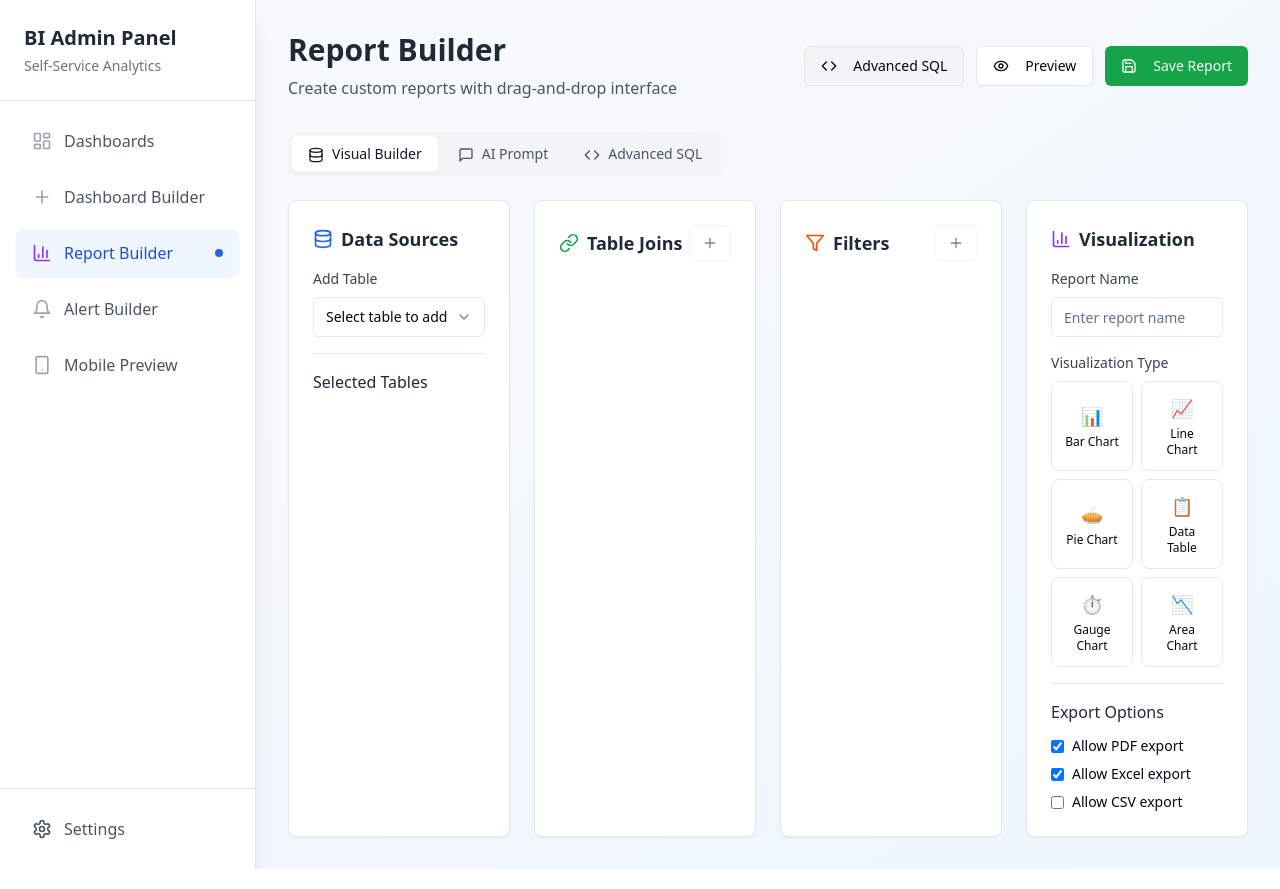
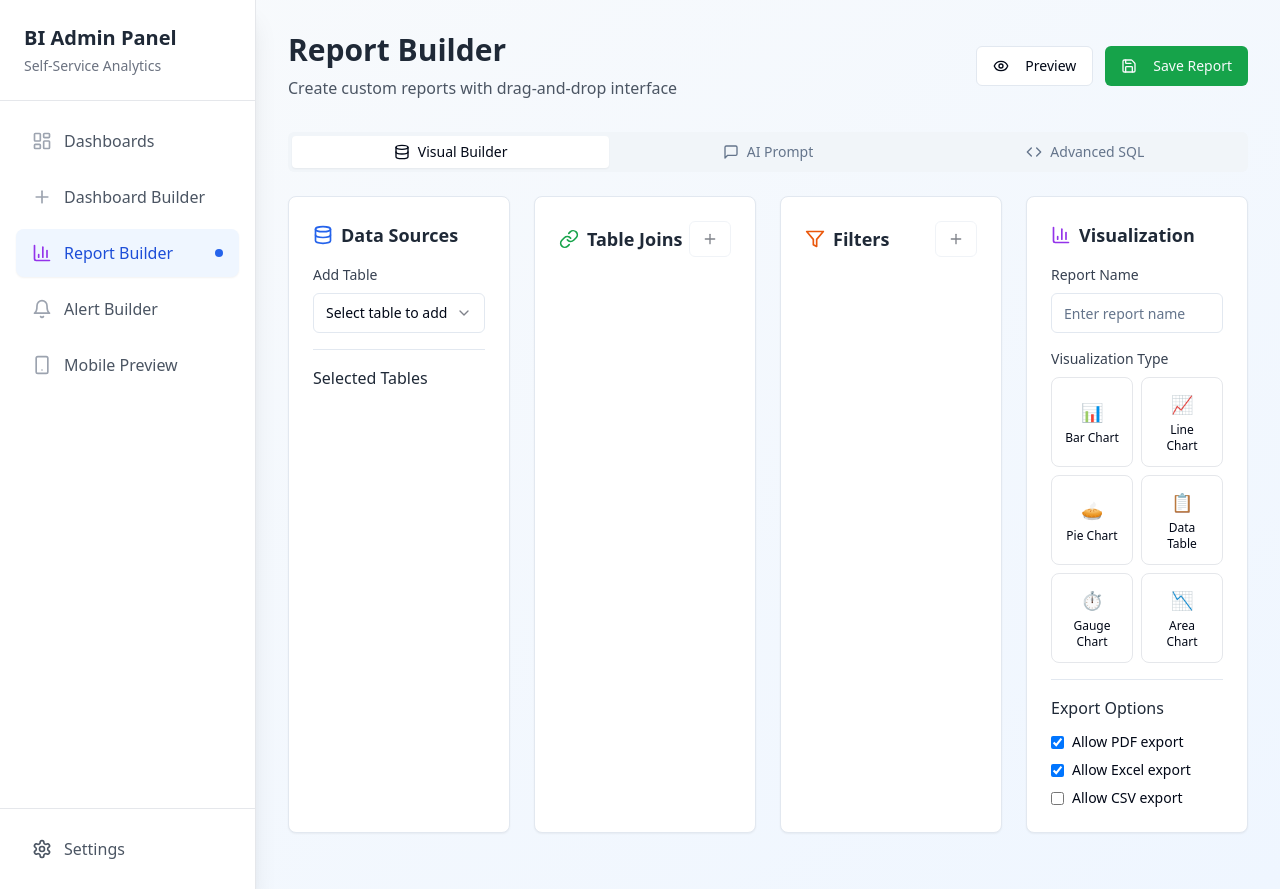
Before and after one commit to arpanm/insight-mobile-studio, a React (Vite) app: page / in a window 1280 px wide. Both pictures are taken after a click on the button "Report Builder". Built offline with nearby package versions, Linux system fonts and the light colour scheme.

Commit message:
Fix: Report Builder tab and visualization issues
- Ensure tabs are always visible in Report Builder.
- Add visualization options for all report creation methods (Visual Builder, AI Prompt, Advanced SQL).

```diff
--- a/src/components/admin/ReportBuilder.tsx
+++ b/src/components/admin/ReportBuilder.tsx
@@ -5,6 +5,7 @@ import { Card } from '@/components/ui/card';
 import { Select, SelectContent, SelectItem, SelectTrigger, SelectValue } from '@/components/ui/select';
 import { Input } from '@/components/ui/input';
 import { Separator } from '@/components/ui/separator';
+import { Tabs, TabsList, TabsTrigger, TabsContent } from '@/components/ui/tabs';
 import { PromptReportBuilder } from './PromptReportBuilder';
 
 interface ReportBuilderProps {
@@ -44,7 +45,7 @@ export const ReportBuilder = ({ onSave, onPreview }: ReportBuilderProps) => {
   const [reportName, setReportName] = useState('');
   const [showAdvanced, setShowAdvanced] = useState(false);
   const [sqlQuery, setSqlQuery] = useState('');
-  const [mode, setMode] = useState<'visual' | 'sql' | 'prompt'>('visual');
+  const [activeTab, setActiveTab] = useState('visual');
 
   const availableTables = [
     {
@@ -93,6 +94,71 @@ export const ReportBuilder = ({ onSave, onPreview }: ReportBuilderProps) => {
     { value: 'gauge', label: 'Gauge Chart', icon: '⏱️' },
     { value: 'area', label: 'Area Chart', icon: '📉' }
   ];
+
+  // Render visualization section for all tabs
+  const renderVisualizationSection = () => (
+    <Card className="p-6">
+      <h2 className="text-lg font-semibold text-gray-800 mb-4 flex items-center">
+        <BarChart3 className="w-5 h-5 mr-2 text-purple-600" />
+        Visualization
+      </h2>
+
+      <div className="space-y-4">
+        <div>
+          <label className="block text-sm font-medium text-gray-700 mb-2">
+            Report Name
+          </label>
+          <Input
+            value={reportName}
+            onChange={(e) => setReportName(e.target.value)}
+            placeholder="Enter report name"
+          />
+        </div>
+
+        <div>
+          <label className="block text-sm font-medium text-gray-700 mb-2">
+            Visualization Type
+          </label>
+          <div className="grid grid-cols-2 gap-2">
+            {chartTypes.map((chart) => (
+              <button
+                key={chart.value}
+                onClick={() => setSelectedChart(chart.value)}
+                className={`p-3 border rounded-lg text-center transition-all ${
+                  selectedChart === chart.value
+                    ? 'border-purple-500 bg-purple-50'
+                    : 'border-gray-200 hover:border-gray-300'
+                }`}
+              >
+                <div className="text-lg mb-1">{chart.icon}</div>
+                <div className="text-xs font-medium">{chart.label}</div>
+              </button>
+            ))}
+          </div>
+        </div>
+
+        <Separator />
+
+        <div>
+          <h3 className="font-medium text-gray-800 mb-3">Export Options</h3>
+          <div className="space-y-2">
+            <label className="flex items-center">
+              <input type="checkbox" className="mr-2" defaultChecked />
+              <span className="text-sm">Allow PDF export</span>
+            </label>
+            <label className="flex items-center">
+              <input type="checkbox" className="mr-2" defaultChecked />
+              <span className="text-sm">Allow Excel export</span>
+            </label>
+            <label className="flex items-center">
+              <input type="checkbox" className="mr-2" />
+              <span className="text-sm">Allow CSV export</span>
+            </label>
+          </div>
+        </div>
+      </div>
+    </Card>
+  );
 
   const addTable = (tableValue: string) => {
     const table = availableTables.find(t => t.value === tableValue);
@@ -175,50 +241,6 @@ export const ReportBuilder = ({ onSave, onPreview }: ReportBuilderProps) => {
     return table ? table.columns : [];
   };
 
-  // Add mode selection at the top
-  const renderModeSelector = () => (
-    <div className="flex gap-1 mb-6 p-1 bg-gray-100 rounded-lg w-fit">
-      <button
-        onClick={() => setMode('visual')}
-        className={`px-4 py-2 rounded-md text-sm font-medium transition-colors ${
-          mode === 'visual'
-            ? 'bg-white text-gray-900 shadow-sm'
-            : 'text-gray-600 hover:text-gray-900'
-        }`}
-      >
-        <Database className="w-4 h-4 mr-2 inline" />
-        Visual Builder
-      </button>
-      <button
-        onClick={() => setMode('prompt')}
-        className={`px-4 py-2 rounded-md text-sm font-medium transition-colors ${
-          mode === 'prompt'
-            ? 'bg-white text-gray-900 shadow-sm'
-            : 'text-gray-600 hover:text-gray-900'
-        }`}
-      >
-        <MessageSquare className="w-4 h-4 mr-2 inline" />
-        AI Prompt
-      </button>
-      <button
-        onClick={() => setMode('sql')}
-        className={`px-4 py-2 rounded-md text-sm font-medium transition-colors ${
-          mode === 'sql'
-            ? 'bg-white text-gray-900 shadow-sm'
-            : 'text-gray-600 hover:text-gray-900'
-        }`}
-      >
-        <Code className="w-4 h-4 mr-2 inline" />
-        Advanced SQL
-      </button>
-    </div>
-  );
-
-  // Return early if prompt mode is selected
-  if (mode === 'prompt') {
-    return <PromptReportBuilder onSave={onSave} onPreview={onPreview} />;
-  }
-
   return (
     <div className="p-8 max-w-7xl mx-auto">
       {/* Header */}
@@ -228,14 +250,6 @@ export const ReportBuilder = ({ onSave, onPreview }: ReportBuilderProps) => {
           <p className="text-gray-600 mt-2">Create custom reports with drag-and-drop interface</p>
         </div>
         <div className="flex gap-3">
-          <Button
-            variant="outline"
-            onClick={() => setShowAdvanced(!showAdvanced)}
-            className="bg-gray-100"
-          >
-            <Code className="w-5 h-5 mr-2" />
-            {showAdvanced ? 'Simple Mode' : 'Advanced SQL'}
-          </Button>
           <Button variant="outline" onClick={onPreview}>
             <Eye className="w-5 h-5 mr-2" />
             Preview
@@ -247,42 +261,24 @@ export const ReportBuilder = ({ onSave, onPreview }: ReportBuilderProps) => {
         </div>
       </div>
 
-      {/* Mode Selector */}
-      {renderModeSelector()}
+      {/* Tabs for different modes */}
+      <Tabs value={activeTab} onValueChange={setActiveTab} className="mb-6">
+        <TabsList className="grid w-full grid-cols-3">
+          <TabsTrigger value="visual" className="flex items-center gap-2">
+            <Database className="w-4 h-4" />
+            Visual Builder
+          </TabsTrigger>
+          <TabsTrigger value="prompt" className="flex items-center gap-2">
+            <MessageSquare className="w-4 h-4" />
+            AI Prompt
+          </TabsTrigger>
+          <TabsTrigger value="sql" className="flex items-center gap-2">
+            <Code className="w-4 h-4" />
+            Advanced SQL
+          </TabsTrigger>
+        </TabsList>
 
-      {mode === 'sql' ? (
-        /* Advanced SQL Mode */
-        <Card className="p-6">
-          <h2 className="text-lg font-semibold text-gray-800 mb-4">Advanced SQL Query</h2>
-          <div className="space-y-4">
-            <div>
-              <label className="block text-sm font-medium text-gray-700 mb-2">
-                Report Name
-              </label>
-              <Input
-                value={reportName}
-                onChange={(e) => setReportName(e.target.value)}
-                placeholder="Enter report name"
-              />
-            </div>
-            <div>
-              <label className="block text-sm font-medium text-gray-700 mb-2">
-                SQL Query
-              </label>
-              <textarea
-                value={sqlQuery}
-                onChange={(e) => setSqlQuery(e.target.value)}
-                className="w-full h-64 p-4 border border-gray-300 rounded-lg font-mono text-sm"
-                placeholder="SELECT s.revenue, c.customer_name, p.product_name
-FROM sales s
-LEFT JOIN customers c ON s.customer_id = c.customer_id
-LEFT JOIN products p ON s.product_id = p.product_id
-WHERE s.order_date >= '2024-01-01'"
-              />
-            </div>
-          </div>
-        </Card>
-      ) : (
+        <TabsContent value="visual" className="mt-6">
           <div className="grid grid-cols-1 lg:grid-cols-4 gap-6">
             {/* Data Sources & Tables */}
             <Card className="p-6">
@@ -548,70 +544,48 @@ WHERE s.order_date >= '2024-01-01'"
               </div>
             </Card>
 
-          {/* Report Configuration */}
+            {/* Visualization */}
+            {renderVisualizationSection()}
+          </div>
+        </TabsContent>
+
+        <TabsContent value="prompt" className="mt-6">
+          <div className="grid grid-cols-1 lg:grid-cols-4 gap-6">
+            <div className="lg:col-span-3">
+              <PromptReportBuilder onSave={onSave} onPreview={onPreview} />
+            </div>
+            {renderVisualizationSection()}
+          </div>
+        </TabsContent>
+
+        <TabsContent value="sql" className="mt-6">
+          <div className="grid grid-cols-1 lg:grid-cols-4 gap-6">
+            <div className="lg:col-span-3">
               <Card className="p-6">
-            <h2 className="text-lg font-semibold text-gray-800 mb-4 flex items-center">
-              <BarChart3 className="w-5 h-5 mr-2 text-purple-600" />
-              Visualization
-            </h2>
-
+                <h2 className="text-lg font-semibold text-gray-800 mb-4">Advanced SQL Query</h2>
                 <div className="space-y-4">
                   <div>
                     <label className="block text-sm font-medium text-gray-700 mb-2">
-                  Report Name
+                      SQL Query
                     </label>
-                <Input
-                  value={reportName}
-                  onChange={(e) => setReportName(e.target.value)}
-                  placeholder="Enter report name"
+                    <textarea
+                      value={sqlQuery}
+                      onChange={(e) => setSqlQuery(e.target.value)}
+                      className="w-full h-64 p-4 border border-gray-300 rounded-lg font-mono text-sm"
+                      placeholder="SELECT s.revenue, c.customer_name, p.product_name
+FROM sales s
+LEFT JOIN customers c ON s.customer_id = c.customer_id
+LEFT JOIN products p ON s.product_id = p.product_id
+WHERE s.order_date >= '2024-01-01'"
                     />
-              </div>
-
-              <div>
-                <label className="block text-sm font-medium text-gray-700 mb-2">
-                  Visualization Type
-                </label>
-                <div className="grid grid-cols-2 gap-2">
-                  {chartTypes.map((chart) => (
-                    <button
-                      key={chart.value}
-                      onClick={() => setSelectedChart(chart.value)}
-                      className={`p-3 border rounded-lg text-center transition-all ${
-                        selectedChart === chart.value
-                          ? 'border-purple-500 bg-purple-50'
-                          : 'border-gray-200 hover:border-gray-300'
-                      }`}
-                    >
-                      <div className="text-lg mb-1">{chart.icon}</div>
-                      <div className="text-xs font-medium">{chart.label}</div>
-                    </button>
-                  ))}
-                </div>
-              </div>
-
-              <Separator />
-
-              <div>
-                <h3 className="font-medium text-gray-800 mb-3">Export Options</h3>
-                <div className="space-y-2">
-                  <label className="flex items-center">
-                    <input type="checkbox" className="mr-2" defaultChecked />
-                    <span className="text-sm">Allow PDF export</span>
-                  </label>
-                  <label className="flex items-center">
-                    <input type="checkbox" className="mr-2" defaultChecked />
-                    <span className="text-sm">Allow Excel export</span>
-                  </label>
-                  <label className="flex items-center">
-                    <input type="checkbox" className="mr-2" />
-                    <span className="text-sm">Allow CSV export</span>
-                  </label>
-                </div>
                   </div>
                 </div>
               </Card>
             </div>
-      )}
+            {renderVisualizationSection()}
+          </div>
+        </TabsContent>
+      </Tabs>
     </div>
   );
 };
```
Lines whose indentation alone changed are shown as unchanged.
